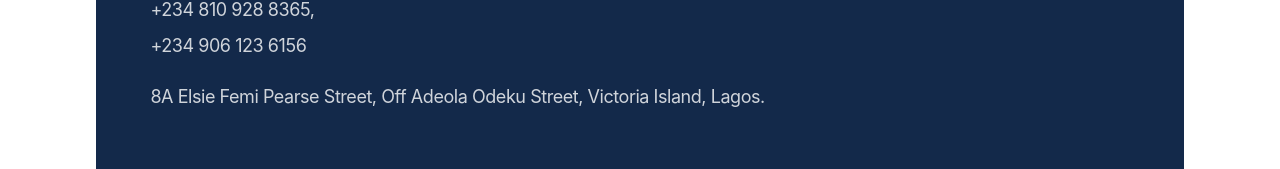
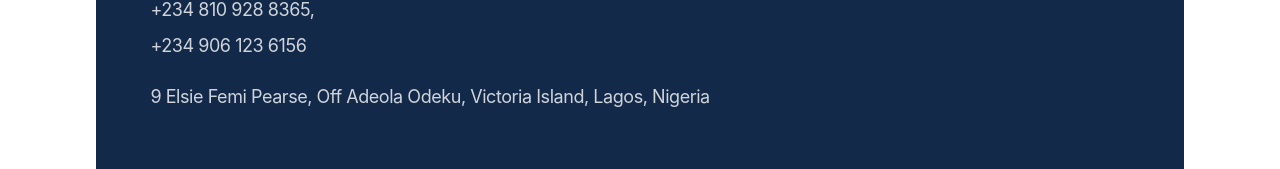
Before and after one commit to marketintelsolutions/tergoenergy, a React (Create React App) app: page / in a window 1280 px wide. Shown: the part 3700-3869 px from the top of the page. Built offline with nearby package versions, Linux system fonts and the light colour scheme; no server answers.

Commit message:
address edit

```diff
--- a/src/components/Layout/Footer.tsx
+++ b/src/components/Layout/Footer.tsx
@@ -70,8 +70,7 @@ const Footer = () => {
                 <br /> +234 906 123 6156
               </p>
               <p className="w-max self-stretch mt-4 md:mt-[15px] opacity-80 justify-start text-white text-base md:text-lg font-normal font-['Inter'] leading-relaxed md:leading-loose tracking-tight">
-                8A Elsie Femi Pearse Street, Off Adeola Odeku Street, Victoria
-                Island, Lagos.
+              9 Elsie Femi Pearse, Off Adeola Odeku, Victoria Island, Lagos, Nigeria
               </p>
               <div className="flex gap-[22px] text-2xl mt-8 md:mt-12 lg:mt-[71px] text-white items-center">
                 {/* <span className="inline-flex p-2 border border-secondaryGreen text-secondaryGreen rounded-full">
```
